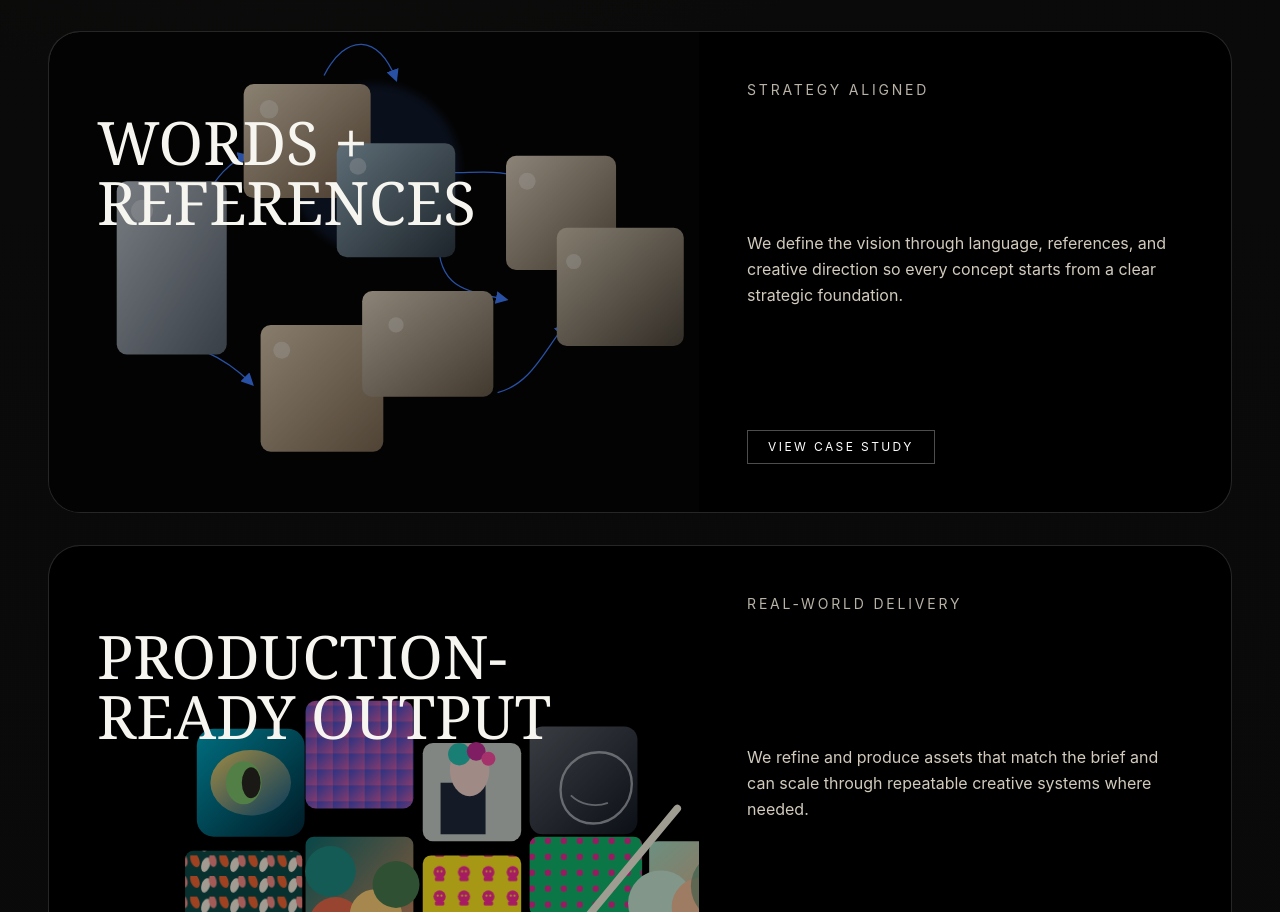
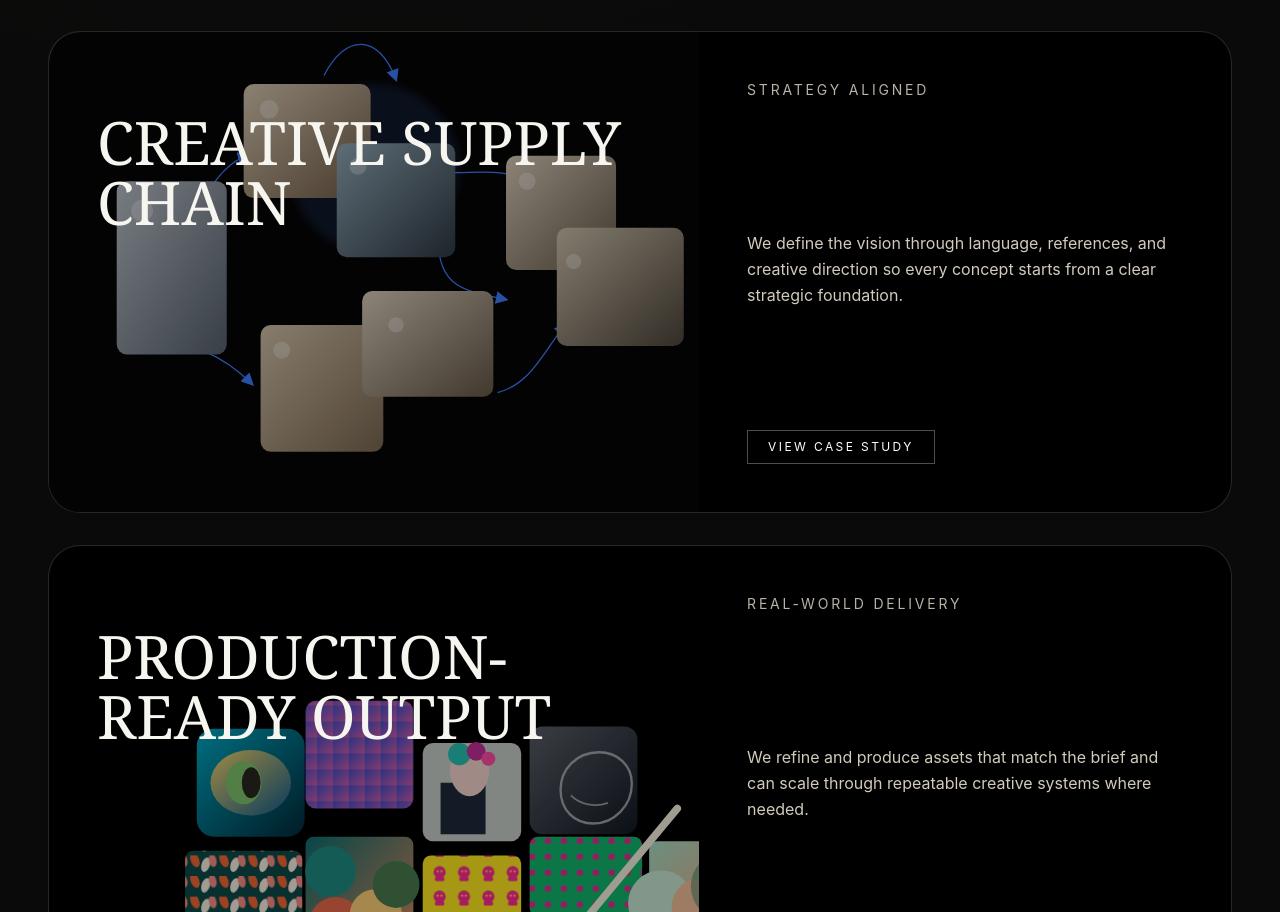
Before and after one commit to bulandun/CreateXDM, a Next.js app: page / in a window 1280 px wide. Shown: the part 2477-3389 px from the top of the page. Built offline with nearby package versions, Linux system fonts and the light colour scheme.

Commit message:
Update featured work title to Creative Supply Chain

```diff
--- a/app/page.tsx
+++ b/app/page.tsx
@@ -35,7 +35,7 @@ const featuredWork = [
     mediaAlt: "Macro iris close-up"
   },
   {
-    title: "Words + references",
+    title: "CREATIVE SUPPLY CHAIN",
     type: "Multimodal input",
     stat: "Strategy aligned",
     summary:
```
